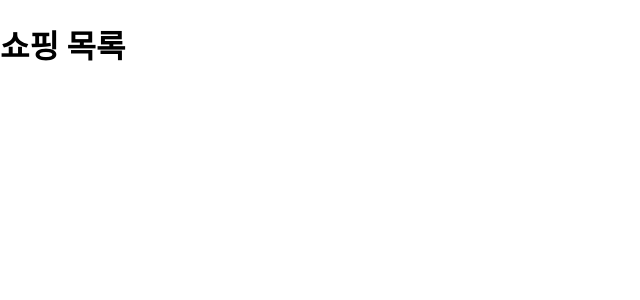
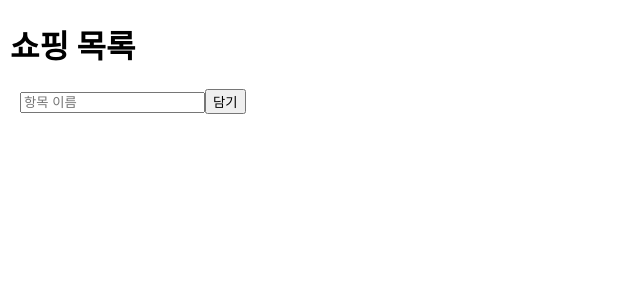
Before and after one commit to osparking/ts_shopping-app, a React (Create React App) app: page / in a window 1280 px wide. Shown: the top 300 px of the page, without its empty margins (0-640 px from the left). Built offline with nearby package versions, Linux system fonts and the light colour scheme.

Commit message:
항목이름 입력상자 및 폼 제출 버튼

```diff
--- a/src/ShoppingCart.tsx
+++ b/src/ShoppingCart.tsx
@@ -1,10 +1,11 @@
 import { JSX } from "react";
 import { Cart } from "./components/models/Carts";
 import "./ShoppingCart.css";
+import ItemEntry from "./components/ItemEntry";
 
 export default function ShoppingCart({ items }: Cart): JSX.Element {
   return (
-    <div>
+    <div style={{ marginLeft: "10px" }}>
       <h1>쇼핑 목록</h1>
       <ul>
         {items.map((item) => (
@@ -13,6 +14,7 @@ export default function ShoppingCart({ items }: Cart): JSX.Element {
           </li>
         ))}
       </ul>
+      <ItemEntry />
     </div>
   );
 }
--- /dev/null
+++ b/src/components/ItemEntry.tsx
@@ -0,0 +1,34 @@
+import React, { JSX, useState } from "react";
+
+function ItemEntry(): JSX.Element {
+  const [itemName, setItemName] = useState<string>("");
+
+  function handleEntry(e: React.SubmitEvent) {
+    e.preventDefault();
+    console.log("폼 제출됨");
+  }
+
+  function changeName(e: React.ChangeEvent<HTMLInputElement>) {
+    setItemName(e.target.value);
+    console.log("이름: ", e.target.value);
+  }
+
+  return (
+    <div
+      style={{ display: "flex", justifyContent: "flex-start", width: "50%" }}
+    >
+      <form onSubmit={handleEntry}>
+        <input
+          type="text"
+          placeholder="항목 이름"
+          value={itemName}
+          onChange={changeName}
+          style={{ marginLeft: "10px" }}
+        />
+        <button type="submit">담기</button>
+      </form>
+    </div>
+  );
+}
+
+export default ItemEntry;
```
